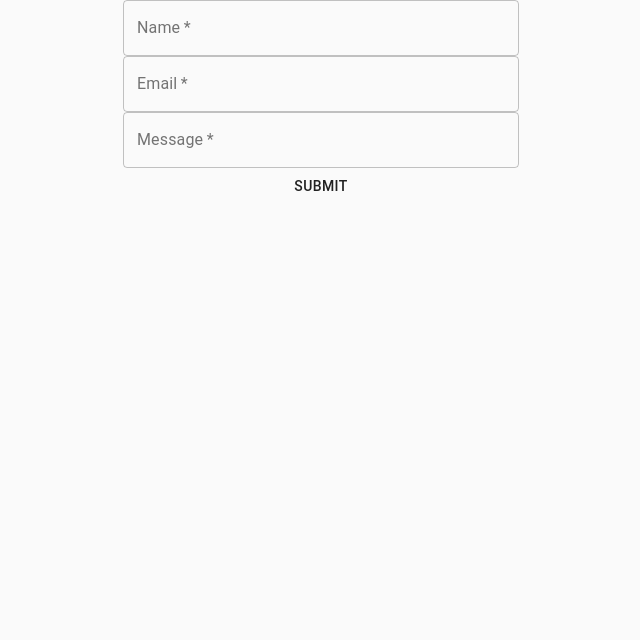
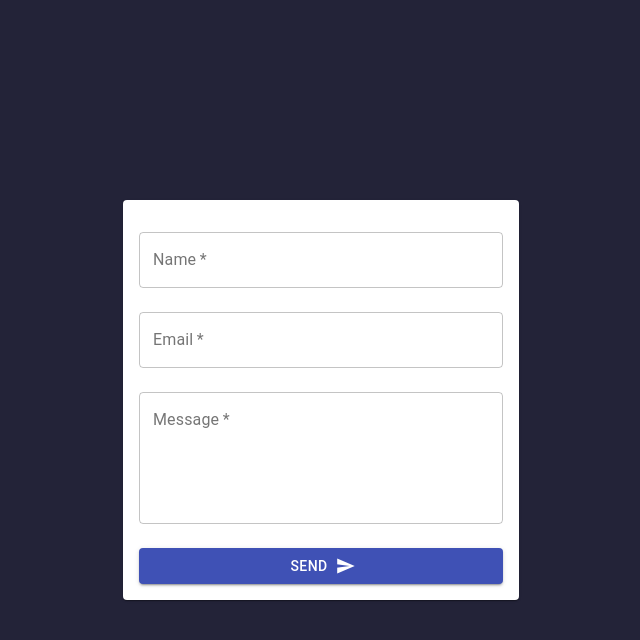
Before and after one commit to KevinTou/mk-decision-ui, a React (Create React App) app: page /form in a window 1280 px wide. Shown: the top 640 px of the page, without its empty margins (319-959 px from the left). Built offline with nearby package versions, Linux system fonts and the light colour scheme.

Commit message:
Added form without functionality

```diff
--- a/public/index.html
+++ b/public/index.html
@@ -11,6 +11,10 @@
     />
     <link rel="apple-touch-icon" href="%PUBLIC_URL%/logo192.png" />
     <link rel="manifest" href="%PUBLIC_URL%/manifest.json" />
+    <link
+      rel="stylesheet"
+      href="https://fonts.googleapis.com/icon?family=Material+Icons"
+    />
     <title>MK Decision UI Engineer Challenge</title>
   </head>
   <body>
--- a/src/components/App.js
+++ b/src/components/App.js
@@ -5,17 +5,20 @@ import { Container } from '@material-ui/core';
 // Components
 import Login from './Login';
 import EmailForm from './EmailForm';
+import CenteredFullScreenWrapper from '../utils/CenteredFullScreenWrapper';
 
 function App() {
   return (
+    <CenteredFullScreenWrapper>
       <Container component="main" maxWidth="xs">
         <Switch>
           <Route exact path="/" component={Login} />
           {/* Form should be a protected route! */}
           <Route path="/form" component={EmailForm} />
-        <Redirect to="/" />
+          <Redirect to="/form" />
         </Switch>
       </Container>
+    </CenteredFullScreenWrapper>
   );
 }
 
--- a/src/components/EmailForm.js
+++ b/src/components/EmailForm.js
@@ -1,11 +1,12 @@
-import React from 'react';
+import React, { useState } from 'react';
 import TextField from '@material-ui/core/TextField';
 import Button from '@material-ui/core/Button';
-import { makeStyles } from '@material-ui/core';
+import Icon from '@material-ui/core/Icon';
+import { makeStyles, Paper } from '@material-ui/core';
 
 const useStyles = makeStyles((theme) => ({
   paper: {
-    marginTop: theme.spacing(8),
+    padding: theme.spacing(2),
     display: 'flex',
     flexDirection: 'column',
     alignItems: 'center',
@@ -14,21 +15,75 @@ const useStyles = makeStyles((theme) => ({
     width: '100%',
     display: 'flex',
     flexDirection: 'column',
-    marginTop: theme.spacing(3, 0 ,2)
-  }
+  },
+  button: {
+    marginTop: theme.spacing(2),
+  },
 }));
 
 const EmailForm = () => {
-  const { form } = useStyles();
+  const { form, paper, button } = useStyles();
+
+  const [data, setData] = useState({ name: '', email: '', message: '' });
+
+  const handleChange = (event) => {
+    setData({ ...data, [event.target.name]: event.target.value });
+  };
+
+  const handleSubmit = (event) => {
+    event.preventDefault();
+
+    console.log('submitted data: ', data);
+  };
 
   return (
-    <form className={form}>
-      <TextField id="name-input" label="Name" variant="outlined" required />
-      <TextField id="email-input" label="Email" variant="outlined" required />
-      <TextField id="message-input" label="Message" variant="outlined" required />
-      <Button>Submit</Button>
-    </form>
-  )
-}
+    <Paper className={paper}>
+      <form className={form} onSubmit={handleSubmit}>
+        <TextField
+          label="Name"
+          variant="outlined"
+          margin="normal"
+          placeholder="E.g. John Doe"
+          name="name"
+          value={data.name}
+          onChange={handleChange}
+          required
+        />
+        <TextField
+          label="Email"
+          variant="outlined"
+          margin="normal"
+          placeholder="E.g. example123@mail.com"
+          name="email"
+          value={data.email}
+          onChange={handleChange}
+          required
+        />
+        <TextField
+          label="Message"
+          variant="outlined"
+          margin="normal"
+          placeholder="What are your thoughts...?"
+          name="message"
+          value={data.message}
+          onChange={handleChange}
+          multiline
+          rows={5}
+          required
+        />
+        <Button
+          type="submit"
+          variant="contained"
+          color="primary"
+          className={button}
+          endIcon={<Icon>send</Icon>}
+          fullWidth
+        >
+          Send
+        </Button>
+      </form>
+    </Paper>
+  );
+};
 
-export default EmailForm
+export default EmailForm;
```
Lines whose indentation alone changed are shown as unchanged.
